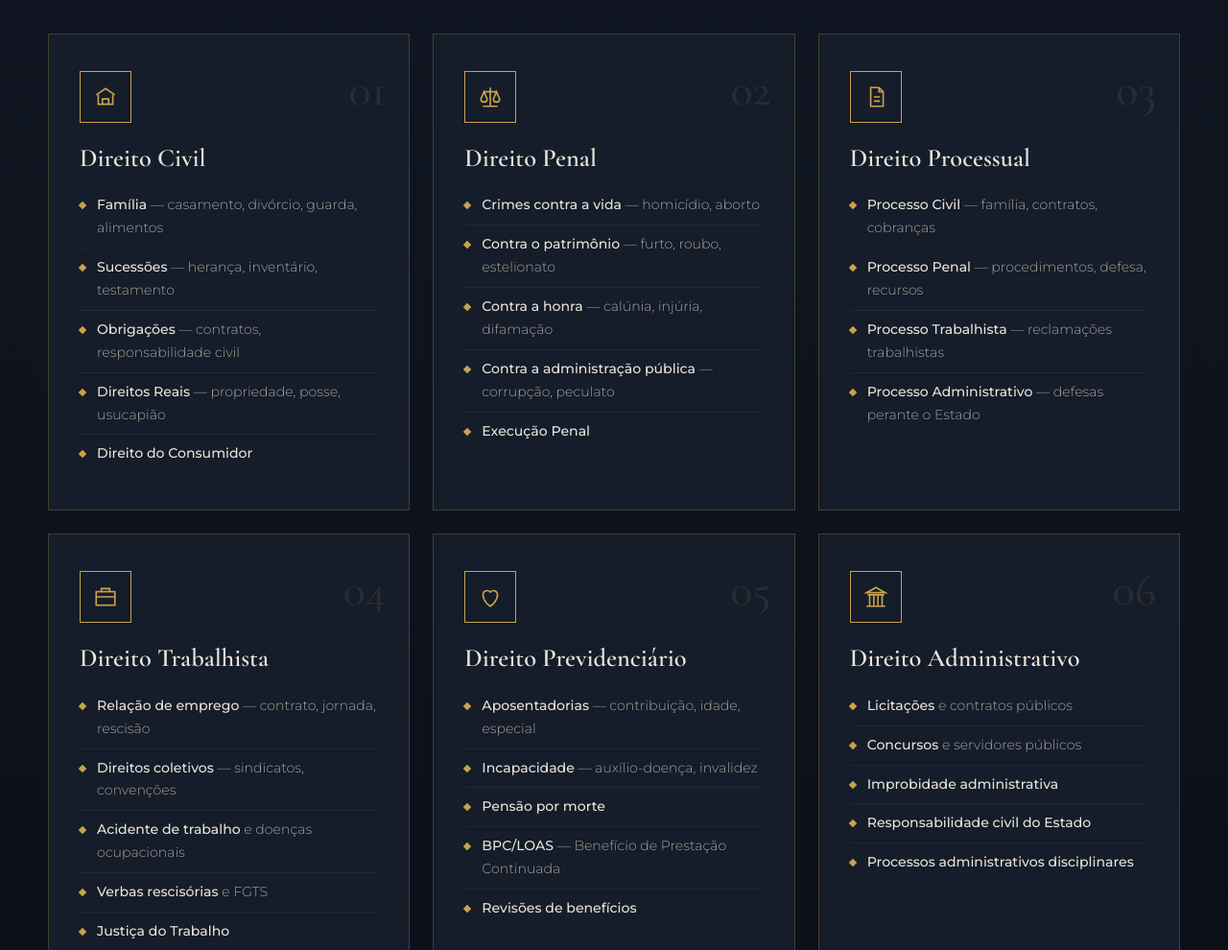
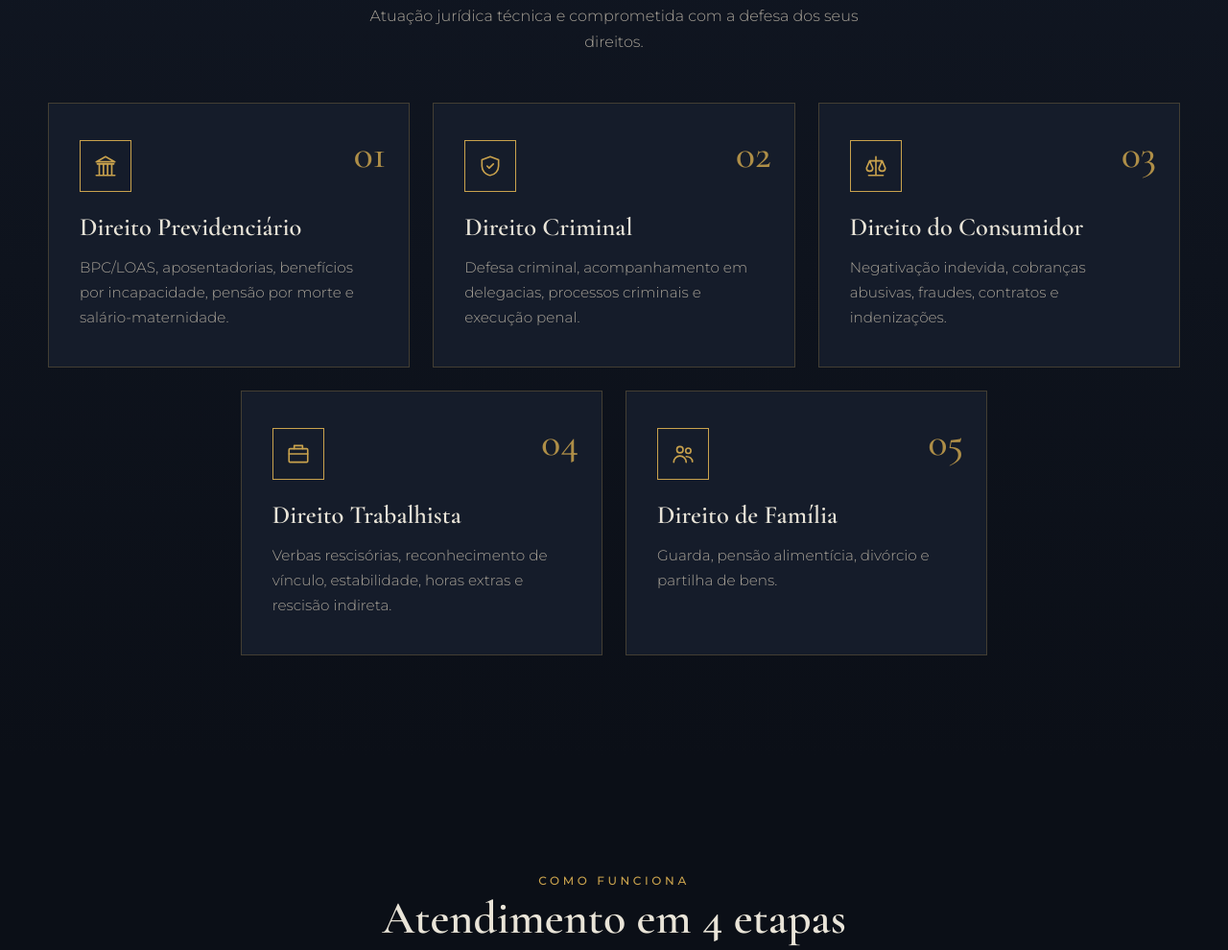
Before and after one commit to petroski1/Gabriel_site_ad, a plain HTML site: page index.html in a window 1280 px wide. Shown: the part 1810-2800 px from the top of the page at 96% size. Drawn offline with nearby package versions, Linux system fonts and the light colour scheme.

Commit message:
Atualiza áreas de atuação: Previdenciário, Criminal, Consumidor, Trabalhista e Família
Co-Authored-By: Claude Opus 5.5 <noreply@anthropic.com>
Claude-Session: https://claude.ai/code/session_01CaMJKvCcBc1UAcqqafgTSN

```diff
--- a/index.html
+++ b/index.html
@@ -84,7 +84,7 @@ h2{font-size:clamp(2rem,4vw,3rem)}
 .area:hover::after{width:100%}
 .area .icon{width:54px;height:54px;border:1px solid var(--gold);display:grid;place-items:center;color:var(--gold);margin-bottom:22px}
 .area .icon svg{width:26px;height:26px}
-.area .num{position:absolute;right:24px;top:18px;font-family:"Cormorant Garamond";font-size:3rem;color:rgba(201,162,77,.12)}
+.area .num{position:absolute;right:24px;top:18px;font-family:"Cormorant Garamond";font-size:2.6rem;color:var(--gold);opacity:.85}
 .area h3{font-size:1.65rem;margin-bottom:14px}
 .area ul{list-style:none}
 .area li{color:var(--muted);font-size:.88rem;padding:8px 0 8px 18px;border-bottom:1px solid rgba(255,255,255,.05);position:relative}
@@ -140,6 +140,13 @@ footer .logo{justify-content:center;margin-bottom:14px}
   form{padding:24px}
   .cta{background-attachment:scroll}
 }
+.area p{color:var(--muted);font-size:.95rem}
+.areas-sub{color:var(--muted);max-width:560px;margin:-8px auto 0}
+.areas-grid{grid-template-columns:repeat(6,1fr)}
+.area{grid-column:span 2}
+.area:nth-child(4){grid-column:2 / span 2}
+@media (max-width:960px){.areas-grid{grid-template-columns:1fr 1fr}.area,.area:nth-child(4){grid-column:auto}.area:nth-child(5){grid-column:1 / -1}}
+@media (max-width:600px){.areas-grid{grid-template-columns:1fr}.area:nth-child(5){grid-column:auto}}
 </style>
 </head>
 <body>
@@ -182,7 +189,7 @@ footer .logo{justify-content:center;margin-bottom:14px}
 
 <div class="stats">
   <div class="container">
-    <div class="stat"><strong>6</strong><span>Áreas do Direito</span></div>
+    <div class="stat"><strong>5</strong><span>Áreas do Direito</span></div>
     <div class="stat"><strong>100%</strong><span>Dedicação</span></div>
     <div class="stat"><strong>24h</strong><span>Retorno ao Cliente</span></div>
     <div class="stat"><strong>Online</strong><span>e Presencial</span></div>
@@ -215,86 +222,43 @@ footer .logo{justify-content:center;margin-bottom:14px}
       <span class="eyebrow">Especialidades</span>
       <h2>Áreas de Atuação</h2>
       <div class="divider"></div>
+      <p class="areas-sub">Atuação jurídica técnica e comprometida com a defesa dos seus direitos.</p>
     </div>
     <div class="areas-grid">
-
       <article class="area reveal">
         <span class="num">01</span>
-        <div class="icon"><svg viewBox="0 0 24 24" fill="none" stroke="currentColor" stroke-width="1.5"><path d="M3 10l9-6 9 6M5 10v9h14v-9M9 19v-5h6v5"/></svg></div>
-        <h3>Direito Civil</h3>
-        <ul>
-          <li><b>Família</b> — casamento, divórcio, guarda, alimentos</li>
-          <li><b>Sucessões</b> — herança, inventário, testamento</li>
-          <li><b>Obrigações</b> — contratos, responsabilidade civil</li>
-          <li><b>Direitos Reais</b> — propriedade, posse, usucapião</li>
-          <li><b>Direito do Consumidor</b></li>
-        </ul>
+        <div class="icon"><svg viewBox="0 0 24 24" fill="none" stroke="currentColor" stroke-width="1.5" stroke-linecap="round" stroke-linejoin="round"><path d="M3 21h18M4 10h16M12 3l9 5H3zM6 10v11M10 10v11M14 10v11M18 10v11"/></svg></div>
+        <h3>Direito Previdenciário</h3>
+        <p>BPC/LOAS, aposentadorias, benefícios por incapacidade, pensão por morte e salário-maternidade.</p>
       </article>
 
       <article class="area reveal">
         <span class="num">02</span>
-        <div class="icon"><svg viewBox="0 0 24 24" fill="none" stroke="currentColor" stroke-width="1.5"><path d="M12 3v18M5 21h14M6 7h12M6 7l-3 7a3 3 0 006 0zM18 7l-3 7a3 3 0 006 0z"/></svg></div>
-        <h3>Direito Penal</h3>
-        <ul>
-          <li><b>Crimes contra a vida</b> — homicídio, aborto</li>
-          <li><b>Contra o patrimônio</b> — furto, roubo, estelionato</li>
-          <li><b>Contra a honra</b> — calúnia, injúria, difamação</li>
-          <li><b>Contra a administração pública</b> — corrupção, peculato</li>
-          <li><b>Execução Penal</b></li>
-        </ul>
+        <div class="icon"><svg viewBox="0 0 24 24" fill="none" stroke="currentColor" stroke-width="1.5" stroke-linecap="round" stroke-linejoin="round"><path d="M12 3l8 3v6c0 4.5-3.4 8.3-8 9-4.6-.7-8-4.5-8-9V6z"/><path d="M9 12l2 2 4-4"/></svg></div>
+        <h3>Direito Criminal</h3>
+        <p>Defesa criminal, acompanhamento em delegacias, processos criminais e execução penal.</p>
       </article>
 
       <article class="area reveal">
         <span class="num">03</span>
-        <div class="icon"><svg viewBox="0 0 24 24" fill="none" stroke="currentColor" stroke-width="1.5"><path d="M7 3h8l4 4v14H7zM15 3v4h4M10 12h6M10 16h6"/></svg></div>
-        <h3>Direito Processual</h3>
-        <ul>
-          <li><b>Processo Civil</b> — família, contratos, cobranças</li>
-          <li><b>Processo Penal</b> — procedimentos, defesa, recursos</li>
-          <li><b>Processo Trabalhista</b> — reclamações trabalhistas</li>
-          <li><b>Processo Administrativo</b> — defesas perante o Estado</li>
-        </ul>
+        <div class="icon"><svg viewBox="0 0 24 24" fill="none" stroke="currentColor" stroke-width="1.5" stroke-linecap="round" stroke-linejoin="round"><path d="M12 3v18M5 21h14M6 7h12M6 7l-3 7a3 3 0 006 0zM18 7l-3 7a3 3 0 006 0z"/></svg></div>
+        <h3>Direito do Consumidor</h3>
+        <p>Negativação indevida, cobranças abusivas, fraudes, contratos e indenizações.</p>
       </article>
 
       <article class="area reveal">
         <span class="num">04</span>
-        <div class="icon"><svg viewBox="0 0 24 24" fill="none" stroke="currentColor" stroke-width="1.5"><rect x="3" y="7" width="18" height="13"/><path d="M8 7V4h8v3M3 12h18"/></svg></div>
+        <div class="icon"><svg viewBox="0 0 24 24" fill="none" stroke="currentColor" stroke-width="1.5" stroke-linecap="round" stroke-linejoin="round"><rect x="3" y="7" width="18" height="13" rx="1"/><path d="M8 7V4h8v3M3 12h18"/></svg></div>
         <h3>Direito Trabalhista</h3>
-        <ul>
-          <li><b>Relação de emprego</b> — contrato, jornada, rescisão</li>
-          <li><b>Direitos coletivos</b> — sindicatos, convenções</li>
-          <li><b>Acidente de trabalho</b> e doenças ocupacionais</li>
-          <li><b>Verbas rescisórias</b> e FGTS</li>
-          <li><b>Justiça do Trabalho</b></li>
-        </ul>
+        <p>Verbas rescisórias, reconhecimento de vínculo, estabilidade, horas extras e rescisão indireta.</p>
       </article>
 
       <article class="area reveal">
         <span class="num">05</span>
-        <div class="icon"><svg viewBox="0 0 24 24" fill="none" stroke="currentColor" stroke-width="1.5"><path d="M12 21s-7-4.5-7-11a4 4 0 017-2.6A4 4 0 0119 10c0 6.5-7 11-7 11z"/></svg></div>
-        <h3>Direito Previdenciário</h3>
-        <ul>
-          <li><b>Aposentadorias</b> — contribuição, idade, especial</li>
-          <li><b>Incapacidade</b> — auxílio-doença, invalidez</li>
-          <li><b>Pensão por morte</b></li>
-          <li><b>BPC/LOAS</b> — Benefício de Prestação Continuada</li>
-          <li><b>Revisões de benefícios</b></li>
-        </ul>
+        <div class="icon"><svg viewBox="0 0 24 24" fill="none" stroke="currentColor" stroke-width="1.5" stroke-linecap="round" stroke-linejoin="round"><circle cx="9" cy="8" r="3"/><circle cx="17" cy="9" r="2.5"/><path d="M3 20c0-3.3 2.7-6 6-6s6 2.7 6 6M15 14.5c3 0 6 1.8 6 5"/></svg></div>
+        <h3>Direito de Família</h3>
+        <p>Guarda, pensão alimentícia, divórcio e partilha de bens.</p>
       </article>
-
-      <article class="area reveal">
-        <span class="num">06</span>
-        <div class="icon"><svg viewBox="0 0 24 24" fill="none" stroke="currentColor" stroke-width="1.5"><path d="M3 21h18M4 10h16M12 3l9 5H3zM6 10v11M10 10v11M14 10v11M18 10v11"/></svg></div>
-        <h3>Direito Administrativo</h3>
-        <ul>
-          <li><b>Licitações</b> e contratos públicos</li>
-          <li><b>Concursos</b> e servidores públicos</li>
-          <li><b>Improbidade administrativa</b></li>
-          <li><b>Responsabilidade civil do Estado</b></li>
-          <li><b>Processos administrativos disciplinares</b></li>
-        </ul>
-      </article>
-
     </div>
   </div>
 </section>
@@ -341,8 +305,8 @@ footer .logo{justify-content:center;margin-bottom:14px}
       <input name="tel" placeholder="Telefone / WhatsApp" required>
       <select name="area" required>
         <option value="">Área do seu caso</option>
-        <option>Direito Civil</option><option>Direito Penal</option><option>Direito Processual</option>
-        <option>Direito Trabalhista</option><option>Direito Previdenciário</option><option>Direito Administrativo</option>
+        <option>Direito Previdenciário</option><option>Direito Criminal</option><option>Direito do Consumidor</option>
+        <option>Direito Trabalhista</option><option>Direito de Família</option><option>Outro assunto</option>
       </select>
       <textarea name="msg" placeholder="Conte brevemente o seu caso"></textarea>
       <button class="btn btn-gold" type="submit" style="justify-content:center;cursor:pointer">Enviar Mensagem</button>
```
